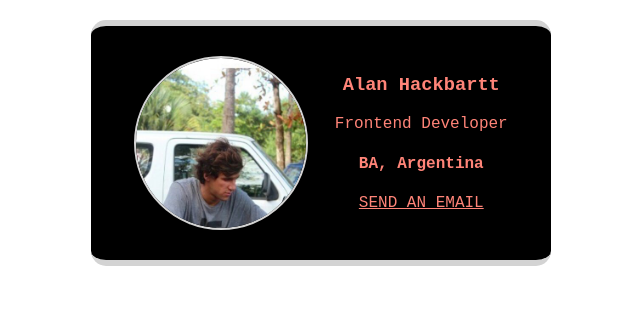
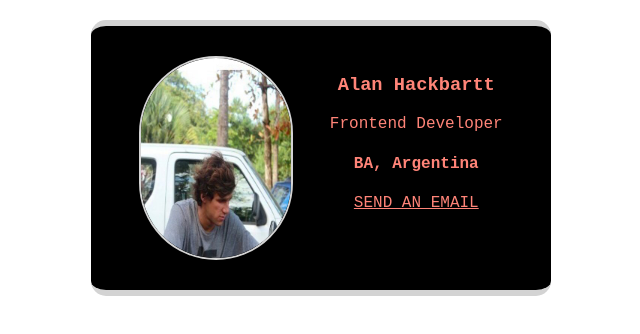
Before and after one commit to Alan-H-H/bussines-card, a website built with Vite: page index.html in a window 1280 px wide. Shown: the whole page, without its empty margins (319-959 px from the left). Built offline with nearby package versions, Linux system fonts and the light colour scheme.

Commit message:
Update styles.css

```diff
--- a/styles.css
+++ b/styles.css
@@ -9,7 +9,8 @@ body {
 }
 
 .avatar {
-    width: 170px;
+    width: 150px;
+    height: 200px;
     border-radius: 5.7em;
     border: 2.7px solid lightgrey;
 }
```
